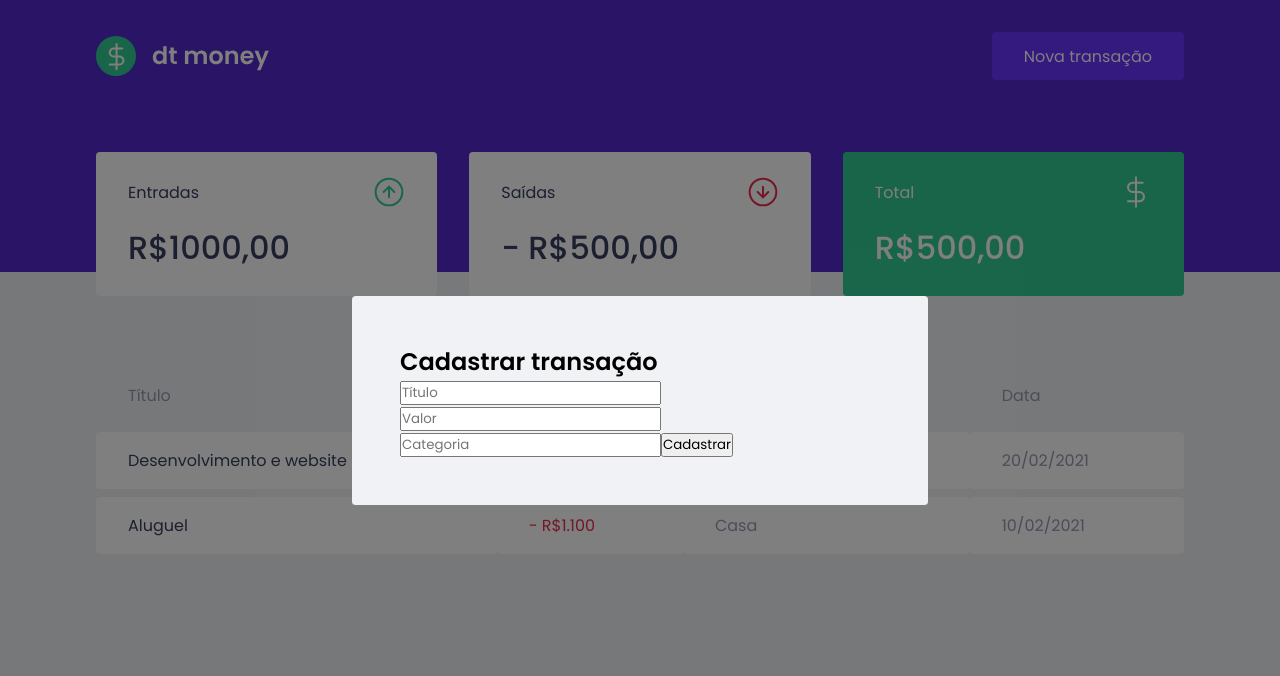
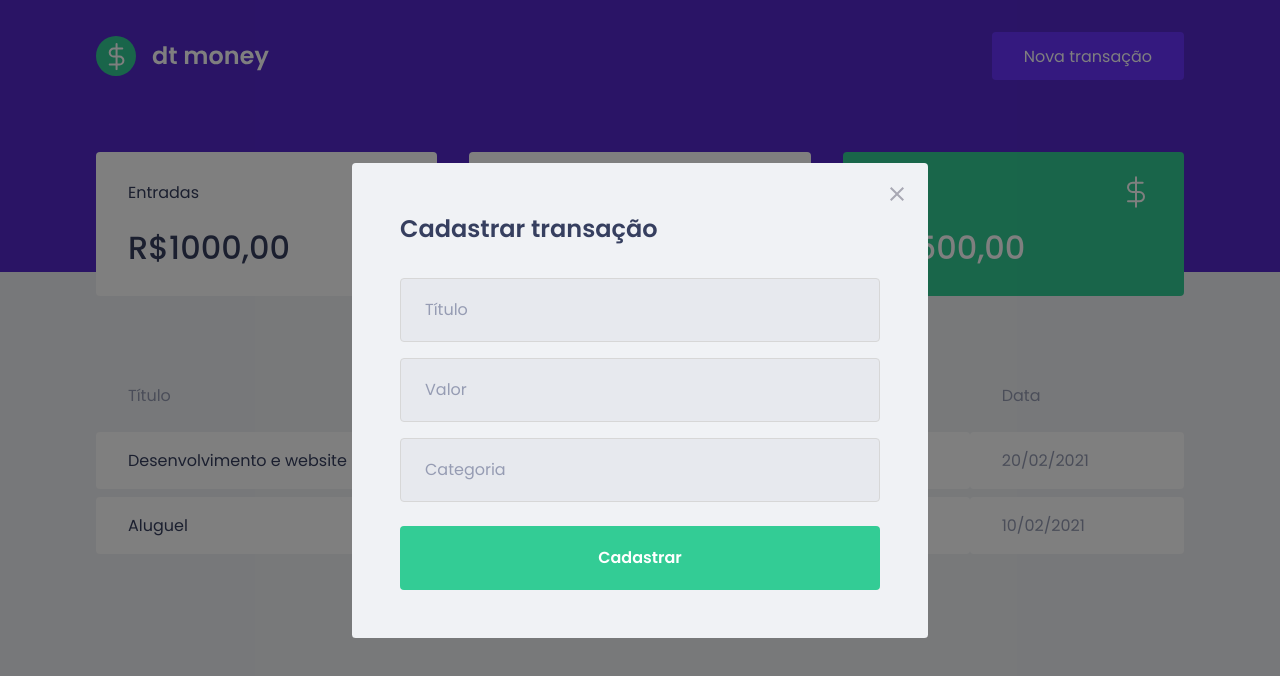
Before and after one commit to rickson-simoes/chapter02P01-Financial-App, a React (Create React App) app: page / in a window 1280 px wide. Both pictures are taken after a click on the button "Nova transação". Shown: the top 676 px of the page. Built offline with nearby package versions, Linux system fonts and the light colour scheme; no server answers; what miragejs would draw is missing.

Commit message:
:art: Estilização de Modal

```diff
--- a/src/components/NewTransactionModal/index.tsx
+++ b/src/components/NewTransactionModal/index.tsx
@@ -1,4 +1,6 @@
 import Modal from 'react-modal';
+import closeImg from '../../assets/close.svg'
+
 import { Container } from './styles';
 
 Modal.setAppElement("#root");
@@ -16,6 +18,14 @@
       overlayClassName="react-modal-overlay"
       className="react-modal-content"
     >
+      <button
+        type="button"
+        onClick={onRequestClose}
+        className="react-modal-close"
+      >
+        <img src={closeImg} alt="Fechar modal" />
+      </button>
+
       <Container>
         <h2>Cadastrar transação</h2>
 
--- a/src/components/NewTransactionModal/styles.ts
+++ b/src/components/NewTransactionModal/styles.ts
@@ -1,5 +1,49 @@
 import styled from "styled-components"
 
 export const Container = styled.form`
+  h2 {
+    color: var(--text-title);
+    font-size: 1.5rem;
+    margin-bottom: 2rem;
+  }
 
+  input {
+    width: 100%;
+    padding: 0 1.5rem;
+    height: 4rem;
+    border-radius: 0.25rem;
+
+    border:1px solid #d7d7d7;
+    background: #E7E9EE;
+
+    font-weight: 400;
+    font-size: 1rem;
+
+    &::placeholder {
+      color: var(--text-body);
+    }
+
+    & + input {
+      margin-top: 1rem;
+    }
+  }
+
+  button[type="submit"] {
+    width: 100%;
+    padding: 0 1.5rem;
+    height: 4rem;
+    background: var(--green);
+    color: #FFF;
+    border-radius: 0.25rem;
+    border: 0;
+    font-size: 1rem;
+    margin-top: 1.5rem;
+    font-weight: 600;
+
+    transition: filter 0.2s;
+
+    &:hover {
+      filter: brightness(0.9);
+    }
+  }
 `;
--- a/src/styles/global.ts
+++ b/src/styles/global.ts
@@ -76,4 +76,18 @@
     position: relative;
     border-radius: 0.24rem;
   }
+
+  .react-modal-close {
+    position: absolute;
+    right: 1.5rem;
+    top: 1.5rem;
+    border: 0;
+    background: transparent;
+
+    transition: filter 0.2s;
+
+    &:hover{
+      filter: brightness(0.8);
+    }
+  }
 `;
```
